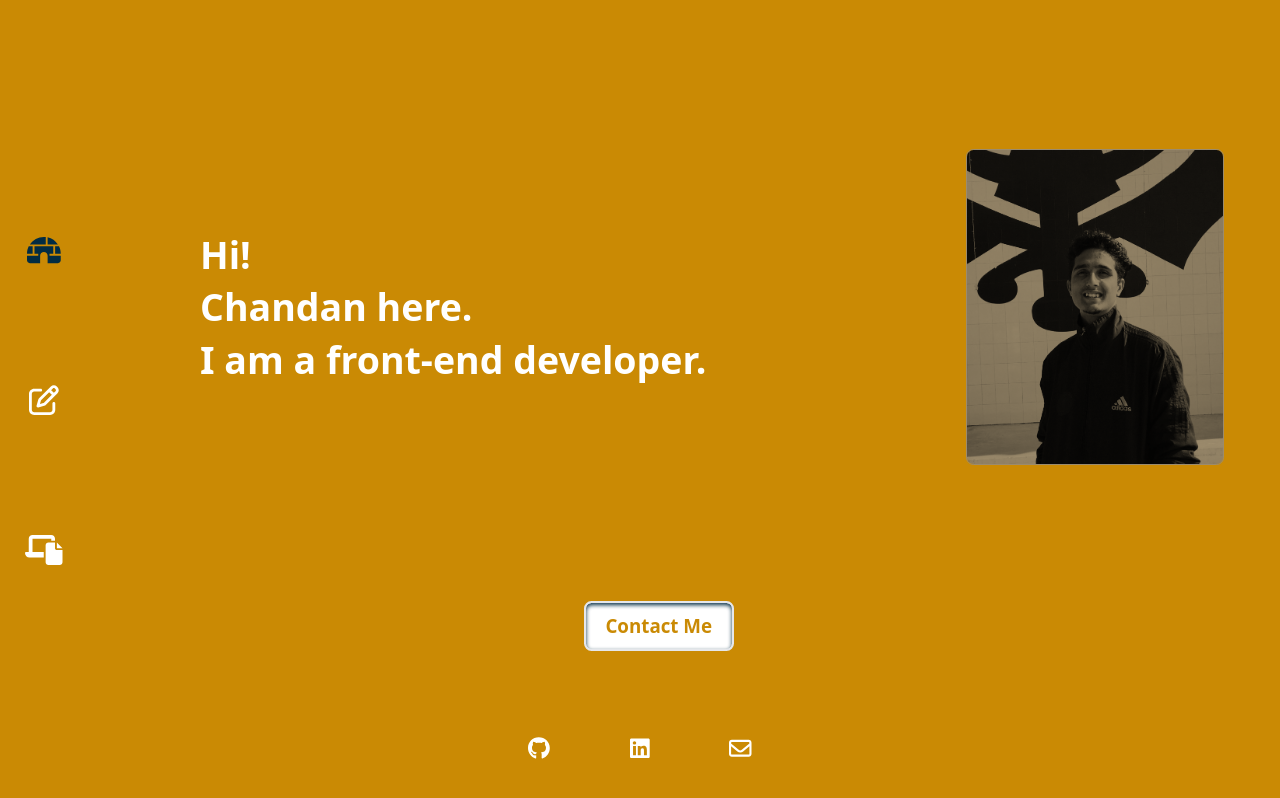
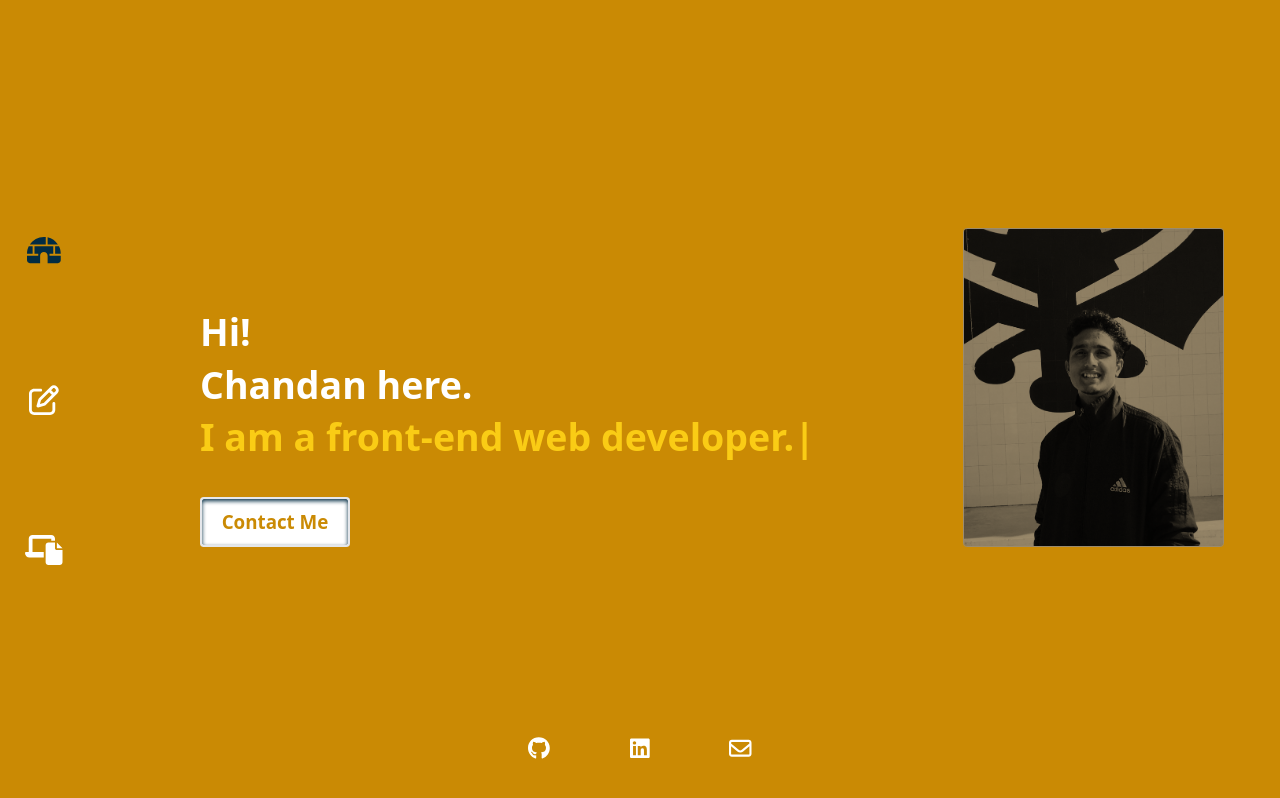
Before and after one commit to chandwho/Portfolio, a React (Vite) app: page /#/ in a window 1280 px wide. Built offline with nearby package versions, Linux system fonts and the light colour scheme.

Commit message:
-- Added typing animation -- Applied justify-center to contents when on smaller screen

```diff
--- a/src/components/Home.jsx
+++ b/src/components/Home.jsx
@@ -3,10 +3,11 @@ import img from '../assets/images/myimg.jpg'
 // import BounceLoader from "react-spinners/BounceLoader";
 import {motion} from 'framer-motion'
 import { NavLink } from 'react-router-dom'
+import { TypeAnimation } from 'react-type-animation'
 
 export default function Home(props) {
   return (
-    <motion.div className='flex flex-col gap-8 w-full items-center justify-start mt-36 p-5 md:pl-80 md:justify-evenly md:mt-0 p-20 min-h-screen md:gap-0'
+    <motion.div className='flex flex-col gap-8 w-full items-center justify-center  p-5 md:pl-80 md:justify-evenly md:mt-0 p-20 min-h-screen md:gap-0'
     initial={{opacity:0}}
     animate={{opacity:1}}
     exit={{opacity:0}}
@@ -17,19 +18,36 @@ export default function Home(props) {
           loading={props.loading}
           size={props.size}
         />: */}
-        <div className='relative flex flex-col items-center justify-center gap-10 md:flex-row gap-14'>
-            <div className='flex flex-col items-center justify-center font-semibold text-3xl p-14 w-full md:w-4/6 md:text-6xl md:p-0 md:items-start gap-6'>
+        <div className='relative flex flex-col gap-10 md:flex-row mb-10'>
+            <div className='flex flex-col justify-end items-center font-semibold text-3xl w-full md:w-4/6 md:text-4xl lg:text-6xl md:p-0 md:items-start gap-6'>
               <h1>Hi!</h1>
               <h1>Chandan here.</h1>
-              <h1>I am a front-end developer.</h1>
+              <TypeAnimation
+                sequence={[
+                  'I am a web developer', // Types 'One'
+                  2000, // Waits 1s
+                  'I am a front-end web developer.', // Deletes 'One' and types 'Two'
+                  4000
+                ]}
+                wrapper="span"
+                cursor={true}
+                repeat={Infinity}
+                className='text-yellow-400'
+              />
+
+              <div className=' hidden md:block mt-10'>
+              <NavLink to='/Portfolio/contact'>
+              <button className='text-3xl font-semibold bg-white text-yellow-600 border-2 hover:border-yellow-400 h-20 w-60 rounded-md hover:text-white hover:bg-[#022c43] hover:shadow-black transition duration-300 ease-in shadow-inner shadow-[#022c43]'>Contact Me</button>
+              </NavLink>
+        </div>
             </div>
-            <div className='flex justify-center w-3/6 md:w-2/6'>
-              <img src={img} alt='My Image'className='border rounded-xl brightness-50 sepia hover:brightness-100 hover:sepia-0 transition duration-300 ease-in md:w-3/4 '/>
+            <div className='flex justify-center w-4/6 sm:w-3/6 md:w-2/6 m-auto'>
+              <img src={img} alt='My Image'className='border rounded-md brightness-50 sepia hover:brightness-100 hover:sepia-0 transition duration-300 ease-in w-3/4 '/>
             </div>
         </div>
-        <div className='flex md:pl-80 md:translate-x-[-50%]  '>
+        <div className='flex md:hidden md:pl-80 md:translate-x-[-50%]  '>
               <NavLink to='/Portfolio/contact'>
-              <button className='text-3xl font-semibold bg-white text-yellow-600  border-2 h-20 w-60 rounded-xl hover:text-white hover:bg-[#022c43] hover:shadow-black transition duration-300 ease-in shadow-inner shadow-[#022c43]'>Contact Me</button>
+              <button className='text-3xl font-semibold bg-white text-yellow-600 hover:border-yellow-400   border-2 h-20 w-80 rounded-md hover:text-white hover:bg-[#022c43] hover:shadow-black transition duration-300 ease-in shadow-inner shadow-[#022c43]'>Contact Me</button>
               </NavLink>
         </div>
     </motion.div>
```
